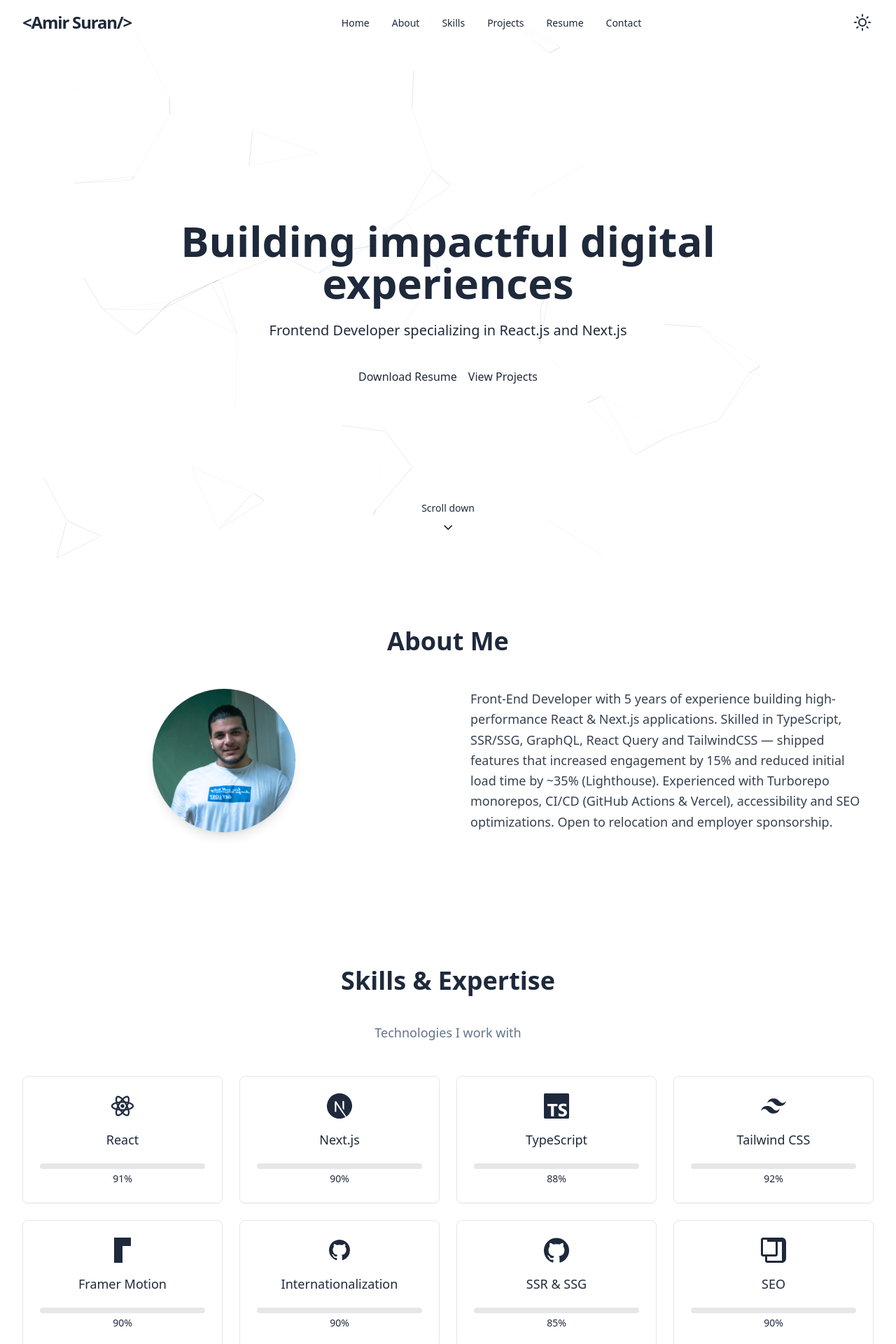
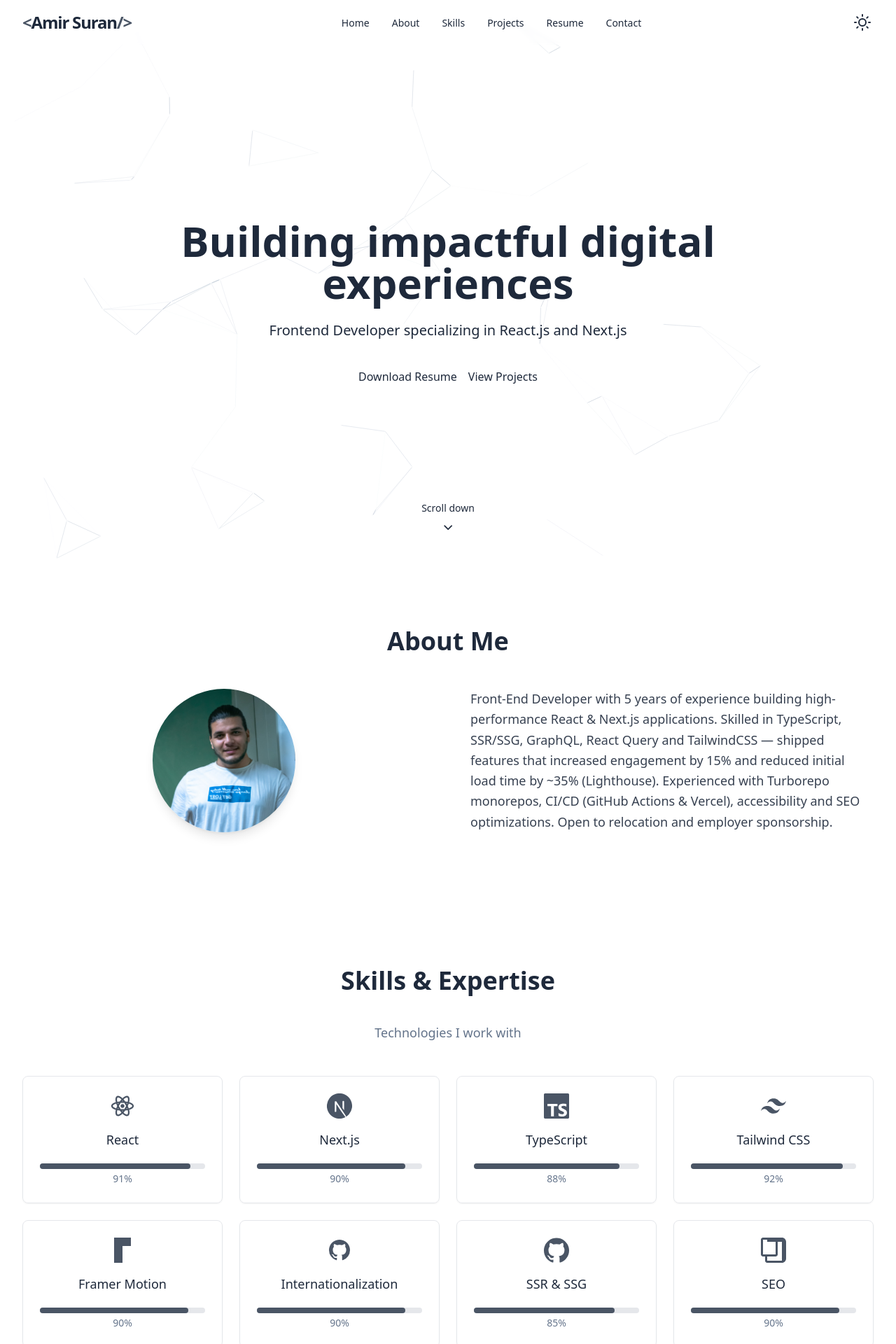
Before and after one commit to amirsuran/Portfolio, a Next.js app: page / in a window 1280 px wide. Shown: the top 1920 px of the page at 70% size. Built offline with nearby package versions, Linux system fonts and the light colour scheme.

Commit message:
fix: update SkillItem component styles for improved accessibility and consistency

```diff
--- a/src/components/molecules/SkillItem.tsx
+++ b/src/components/molecules/SkillItem.tsx
@@ -25,7 +25,7 @@ export default function SkillItem({ name, icon, proficiency }: SkillItemProps) {
       <h3 className="mb-3 text-lg font-medium">{name}</h3>
 
       {/* Progress bar */}
-      <div className="mt-2 h-2 w-full rounded-full bg-gray-200 dark:bg-gray-700">
+      <div className="mt-2 h-2 w-full rounded-full bg-gray-200 dark:bg-gray-800">
         <motion.div
           className="h-2 rounded-full bg-primary"
           style={{ width: `${proficiency}%` }}
@@ -41,7 +41,9 @@ export default function SkillItem({ name, icon, proficiency }: SkillItemProps) {
       </div>
 
       {/* Percentage */}
-      <span className="mt-1 text-sm text-text-muted">{proficiency}%</span>
+      <span className="mt-1 text-sm text-slate-500 dark:text-slate-400">
+        {proficiency}%
+      </span>
     </motion.div>
   );
 }
--- a/tailwind.config.ts
+++ b/tailwind.config.ts
@@ -24,6 +24,9 @@ const config: Config = {
       animation: {
         "bounce-slow": "bounce 2s infinite",
       },
+      colors: {
+        primary: "oklch(44.6% 0.03 256.802)",
+      },
     },
   },
   plugins: [],
```
